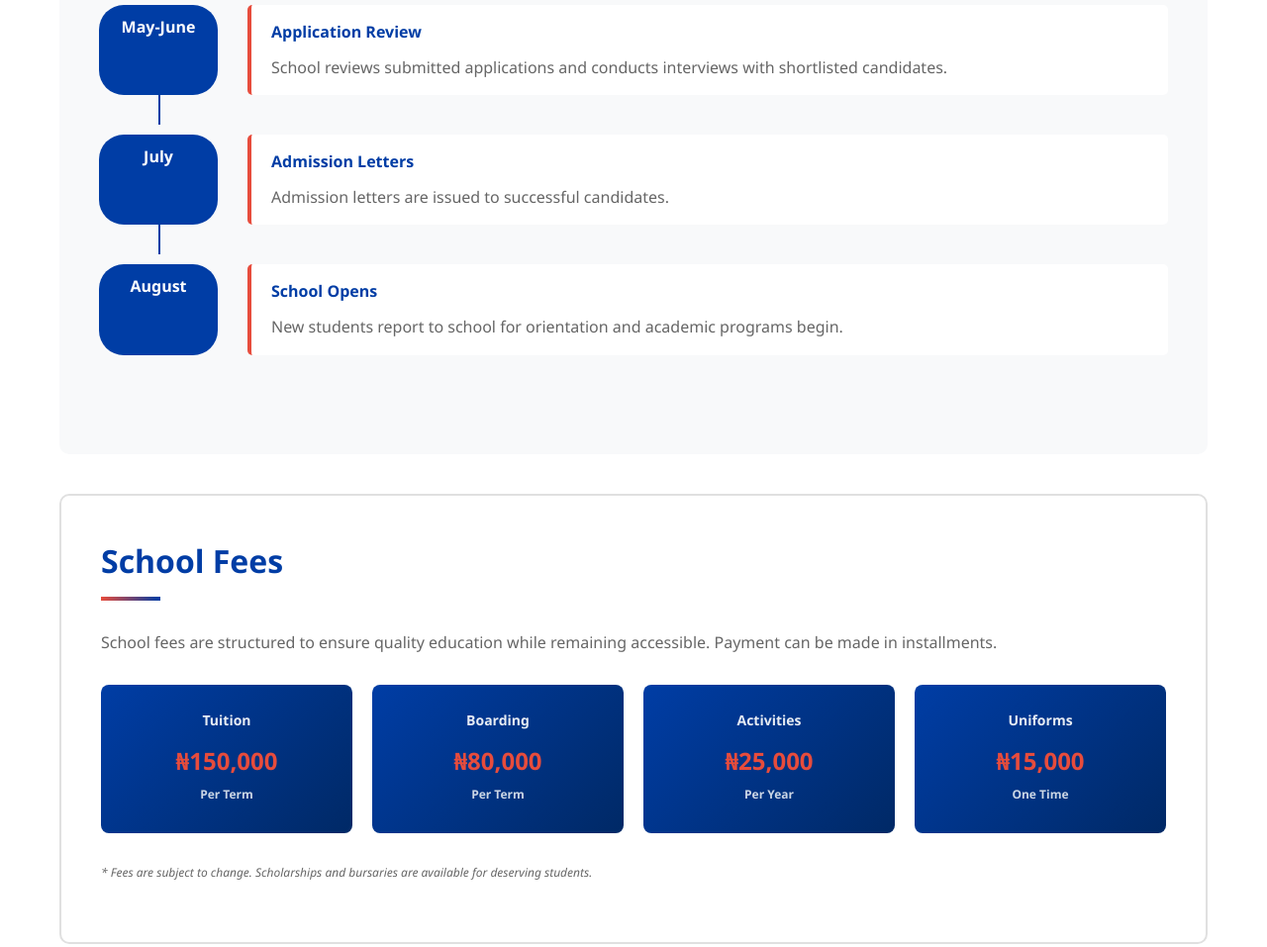
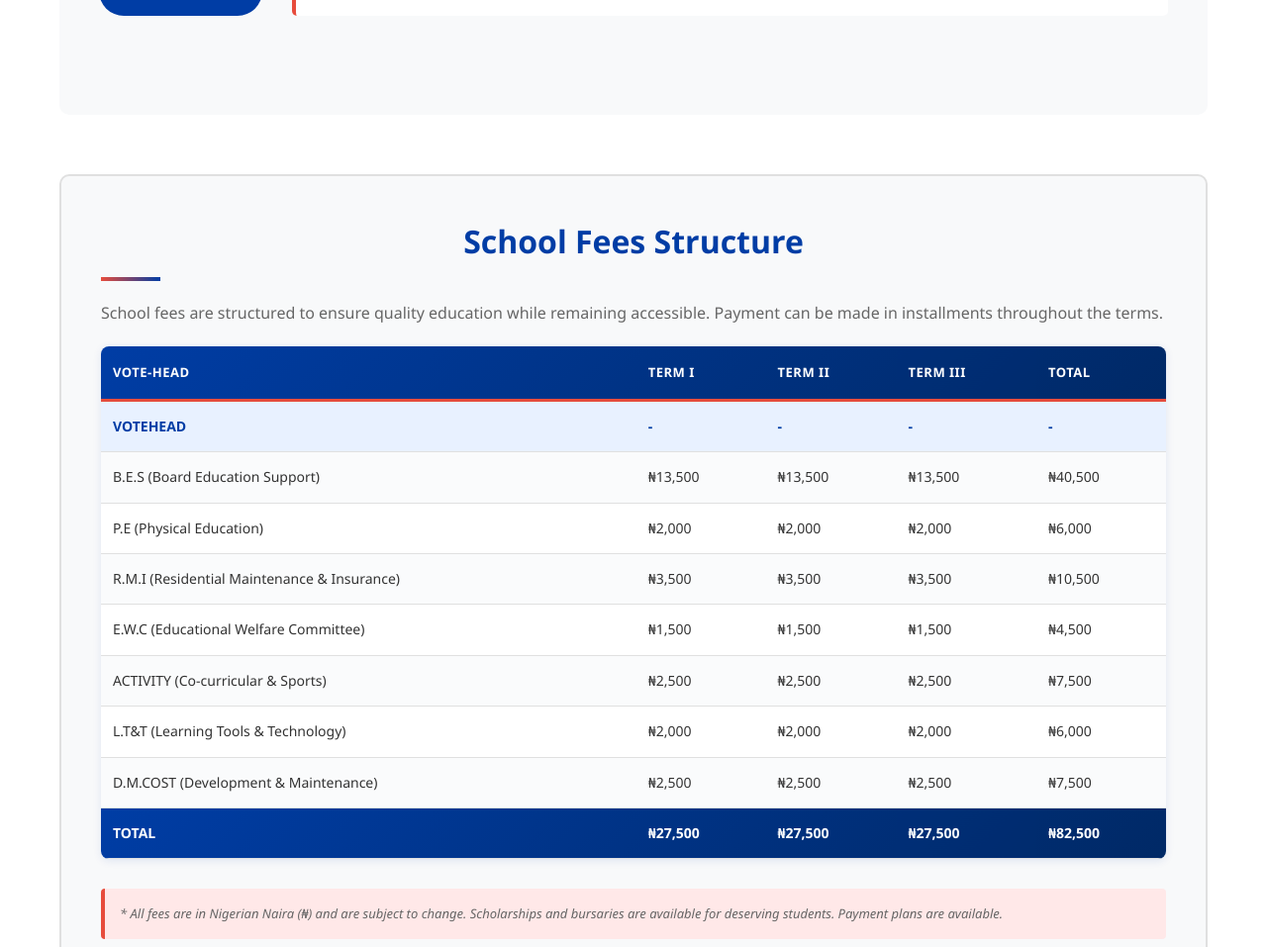
Before and after one commit to COLOLANGAT/cheptalal-school-website, a plain HTML site: page pages/admissions.html in a window 1280 px wide. Shown: the part 1083-2040 px from the top of the page at 99% size. Drawn offline with Linux system fonts and the light colour scheme.

Commit message:
Add professional fee structure table with 9 rows and 5 columns to admissions page

```diff
--- a/pages/admissions.html
+++ b/pages/admissions.html
@@ -52,9 +52,9 @@
                 <div class="requirements-grid">
                     <div class="requirement-card">
                         <i class="fas fa-check-circle"></i>
-                        <h3>Form 1 Entry</h3>
+                        <h3>Grade 10 entry Entry</h3>
                         <ul>
-                            <li>KCPE Certificate</li>
+                            <li>KJSEA Result slip/Certificate</li>
                             <li>Birth Certificate</li>
                             <li>Academic Records</li>
                             <li>Medical Report</li>
@@ -65,10 +65,10 @@
                         <i class="fas fa-check-circle"></i>
                         <h3>Transfer Students</h3>
                         <ul>
-                            <li>Transfer Certificate</li>
-                            <li>Academic Records</li>
-                            <li>Parent Letter</li>
-                            <li>Medical Report</li>
+                            <li>Transfer Certificate <b>(Fully filled ans stampped)</b></li>
+                            <li>Dully filled medical form</li>
+                            <li>Birth Certificate</li>
+                            <li>KJSEA/KCPE CERTIFICATE/RESULT SLIP</li>
                         </ul>
                     </div>
 
@@ -77,8 +77,8 @@
                         <h3>Documentation</h3>
                         <ul>
                             <li>Parent ID Copy</li>
-                            <li>Student Photo</li>
-                            <li>Immunization Records</li>
+                            <li>Student Passport Photo</li>
+                            <li>Dully filled biodata form</li>
                             <li>Guardian Details</li>
                         </ul>
                     </div>
@@ -90,70 +90,105 @@
                 <h2>Admission Timeline</h2>
                 <div class="timeline">
                     <div class="timeline-item">
-                        <div class="timeline-date">March-April</div>
+                        <div class="timeline-date">TERM 1 & TERM 2</div>
                         <div class="timeline-content">
                             <h4>Application Opening</h4>
-                            <p>Admission applications open. Interested students and parents should submit their applications.</p>
+                            <p>Admission applications open. Interested students and
+                                parents should submit their applications.Admission letters
+                                are issued to successful candidates and New students report
+                                to school for orientation and academic programs begin on the
+                            date given on the admission letter.</p>
                         </div>
                     </div>
 
-                    <div class="timeline-item">
-                        <div class="timeline-date">May-June</div>
-                        <div class="timeline-content">
-                            <h4>Application Review</h4>
-                            <p>School reviews submitted applications and conducts interviews with shortlisted candidates.</p>
-                        </div>
                     </div>
-
-                    <div class="timeline-item">
-                        <div class="timeline-date">July</div>
-                        <div class="timeline-content">
-                            <h4>Admission Letters</h4>
-                            <p>Admission letters are issued to successful candidates.</p>
-                        </div>
-                    </div>
-
-                    <div class="timeline-item">
-                        <div class="timeline-date">August</div>
-                        <div class="timeline-content">
-                            <h4>School Opens</h4>
-                            <p>New students report to school for orientation and academic programs begin.</p>
-                        </div>
-                    </div>
-                </div>
             </section>
 
             <!-- Fees Information -->
             <section class="fees-section">
-                <h2>School Fees</h2>
+                <h2>School Fees Structure</h2>
                 <div class="fees-content">
-                    <p>School fees are structured to ensure quality education while remaining accessible. Payment can be made in installments.</p>
-                    <div class="fees-grid">
-                        <div class="fee-box">
-                            <h3>Tuition</h3>
-                            <p>₦150,000</p>
-                            <p class="subtitle">Per Term</p>
-                        </div>
+                    <p>School fees are structured to ensure quality education while remaining accessible. Payment can be made in installments throughout the terms.</p>
 
-                        <div class="fee-box">
-                            <h3>Boarding</h3>
-                            <p>₦80,000</p>
-                            <p class="subtitle">Per Term</p>
-                        </div>
+                    <!-- Fee Table -->
+                    <table class="fee-table">
+                        <thead>
+                            <tr>
+                                <th>VOTE-HEAD</th>
+                                <th>TERM I</th>
+                                <th>TERM II</th>
+                                <th>TERM III</th>
+                                <th>TOTAL</th>
+                            </tr>
+                        </thead>
+                        <tbody>
+                            <tr class="header-row">
+                                <td>VOTEHEAD</td>
+                                <td>-</td>
+                                <td>-</td>
+                                <td>-</td>
+                                <td>-</td>
+                            </tr>
+                            <tr>
+                                <td>B.E.S (Board Education Support)</td>
+                                <td>₦13,500</td>
+                                <td>₦13,500</td>
+                                <td>₦13,500</td>
+                                <td>₦40,500</td>
+                            </tr>
+                            <tr>
+                                <td>P.E (Physical Education)</td>
+                                <td>₦2,000</td>
+                                <td>₦2,000</td>
+                                <td>₦2,000</td>
+                                <td>₦6,000</td>
+                            </tr>
+                            <tr>
+                                <td>R.M.I (Residential Maintenance & Insurance)</td>
+                                <td>₦3,500</td>
+                                <td>₦3,500</td>
+                                <td>₦3,500</td>
+                                <td>₦10,500</td>
+                            </tr>
+                            <tr>
+                                <td>E.W.C (Educational Welfare Committee)</td>
+                                <td>₦1,500</td>
+                                <td>₦1,500</td>
+                                <td>₦1,500</td>
+                                <td>₦4,500</td>
+                            </tr>
+                            <tr>
+                                <td>ACTIVITY (Co-curricular & Sports)</td>
+                                <td>₦2,500</td>
+                                <td>₦2,500</td>
+                                <td>₦2,500</td>
+                                <td>₦7,500</td>
+                            </tr>
+                            <tr>
+                                <td>L.T&T (Learning Tools & Technology)</td>
+                                <td>₦2,000</td>
+                                <td>₦2,000</td>
+                                <td>₦2,000</td>
+                                <td>₦6,000</td>
+                            </tr>
+                            <tr>
+                                <td>D.M.COST (Development & Maintenance)</td>
+                                <td>₦2,500</td>
+                                <td>₦2,500</td>
+                                <td>₦2,500</td>
+                                <td>₦7,500</td>
+                            </tr>
+                            <tr class="total-row">
+                                <td><strong>TOTAL</strong></td>
+                                <td><strong>₦27,500</strong></td>
+                                <td><strong>₦27,500</strong></td>
+                                <td><strong>₦27,500</strong></td>
+                                <td><strong>₦82,500</strong></td>
+                            </tr>
+                        </tbody>
+                    </table>
 
-                        <div class="fee-box">
-                            <h3>Activities</h3>
-                            <p>₦25,000</p>
-                            <p class="subtitle">Per Year</p>
-                        </div>
-
-                        <div class="fee-box">
-                            <h3>Uniforms</h3>
-                            <p>₦15,000</p>
-                            <p class="subtitle">One Time</p>
-                        </div>
-                    </div>
-                    <p class="note">* Fees are subject to change. Scholarships and bursaries are available for deserving students.</p>
+                    <p class="note">* All fees are in Nigerian Naira (₦) and are subject to change. Scholarships and bursaries are available for deserving students. Payment plans are available.</p>
                 </div>
             </section>
 
--- a/pages/page-styles.css
+++ b/pages/page-styles.css
@@ -945,6 +945,111 @@
     transform: scale(1.1);
 }
 
+/* Fees Section */
+.fees-section {
+    margin: 60px 0;
+    padding: 40px;
+    background: #F8F9FA;
+    border-radius: 10px;
+}
+
+.fees-section h2 {
+    color: #003DA5;
+    margin-bottom: 20px;
+    text-align: center;
+    font-size: 32px;
+}
+
+.fees-content {
+    margin-bottom: 30px;
+}
+
+.fees-content > p {
+    color: #666;
+    line-height: 1.6;
+    margin-bottom: 20px;
+}
+
+/* Fee Table Styles */
+.fee-table {
+    width: 100%;
+    border-collapse: collapse;
+    background: white;
+    box-shadow: 0 2px 8px rgba(0, 61, 165, 0.1);
+    border-radius: 8px;
+    overflow: hidden;
+    margin-bottom: 30px;
+}
+
+.fee-table thead {
+    background: linear-gradient(135deg, #003DA5 0%, #002966 100%);
+    color: white;
+}
+
+.fee-table thead tr {
+    height: auto;
+}
+
+.fee-table th {
+    padding: 16px 12px;
+    text-align: left;
+    font-weight: 600;
+    text-transform: uppercase;
+    font-size: 13px;
+    letter-spacing: 0.5px;
+    border-bottom: 3px solid #E74C3C;
+}
+
+.fee-table tbody tr {
+    border-bottom: 1px solid #E0E0E0;
+    transition: background 0.2s ease;
+}
+
+.fee-table tbody tr:hover {
+    background: #F0F8FF;
+}
+
+.fee-table tbody tr.header-row {
+    background: #E8F1FF;
+    font-weight: 600;
+    color: #003DA5;
+}
+
+.fee-table tbody tr.total-row {
+    background: linear-gradient(135deg, #003DA5 0%, #002966 100%);
+    color: white;
+    font-weight: bold;
+}
+
+.fee-table td {
+    padding: 14px 12px;
+    font-size: 14px;
+    color: #333;
+}
+
+.fee-table tbody tr.total-row td {
+    color: white;
+}
+
+.fee-table tbody tr.header-row td {
+    color: #003DA5;
+}
+
+.fee-table tbody tr:nth-child(even):not(.header-row):not(.total-row) {
+    background: #FAFBFC;
+}
+
+.note {
+    color: #E74C3C;
+    font-size: 13px;
+    font-style: italic;
+    margin-top: 20px;
+    padding: 15px;
+    background: #FFE8E8;
+    border-left: 4px solid #E74C3C;
+    border-radius: 4px;
+}
+
 /* Responsive */
 @media (max-width: 768px) {
     .form-row-2 {
@@ -990,4 +1095,32 @@
     .leaflet-map {
         height: 250px;
     }
+
+    /* Responsive Fee Table */
+    .fee-table {
+        font-size: 12px;
+    }
+
+    .fee-table th,
+    .fee-table td {
+        padding: 10px 8px;
+        font-size: 11px;
+    }
+
+    .fee-table th {
+        font-size: 11px;
+    }
+
+    .note {
+        font-size: 12px;
+        padding: 10px;
+    }
+
+    .fees-section {
+        padding: 20px;
+    }
+
+    .fees-section h2 {
+        font-size: 22px;
+    }
 }
```
